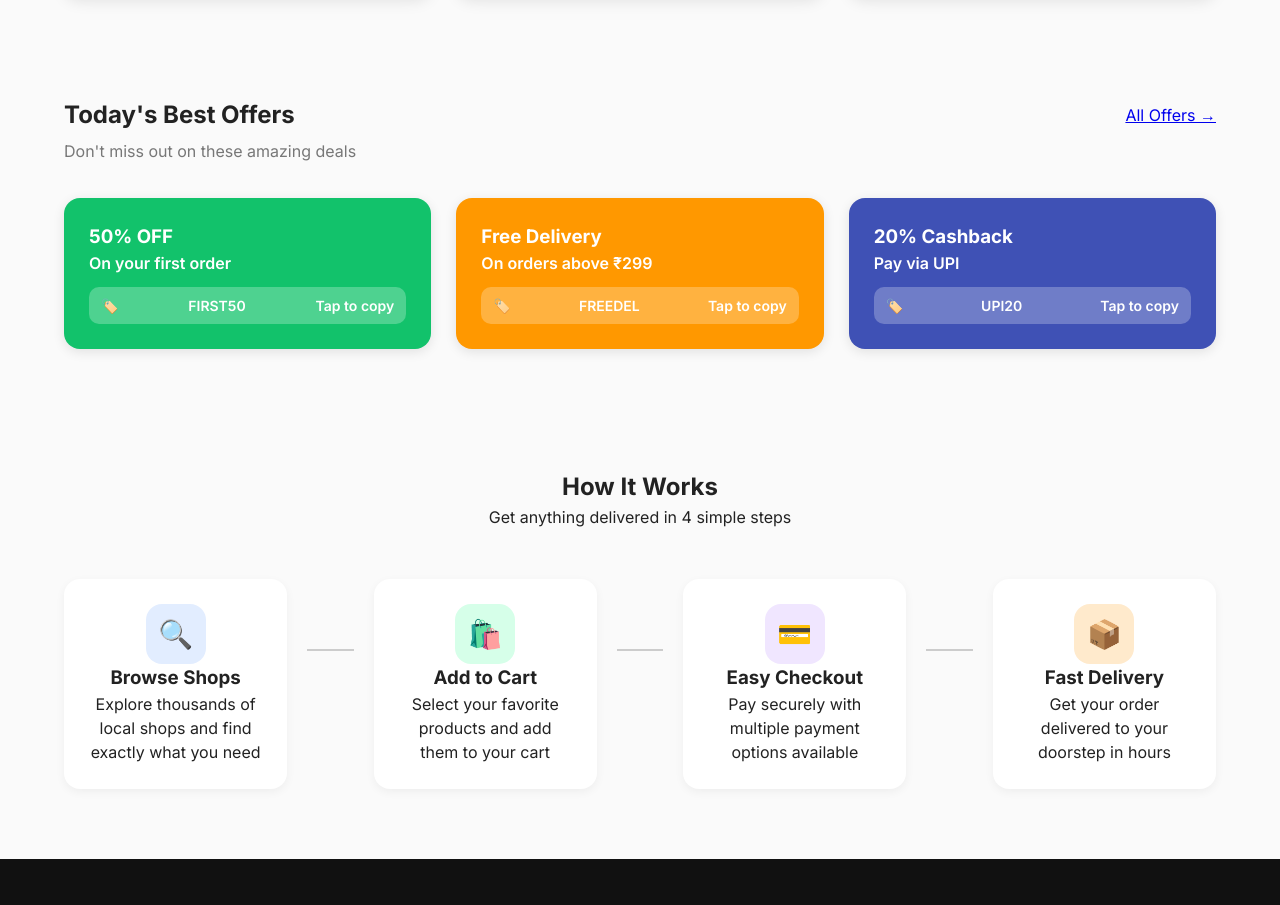
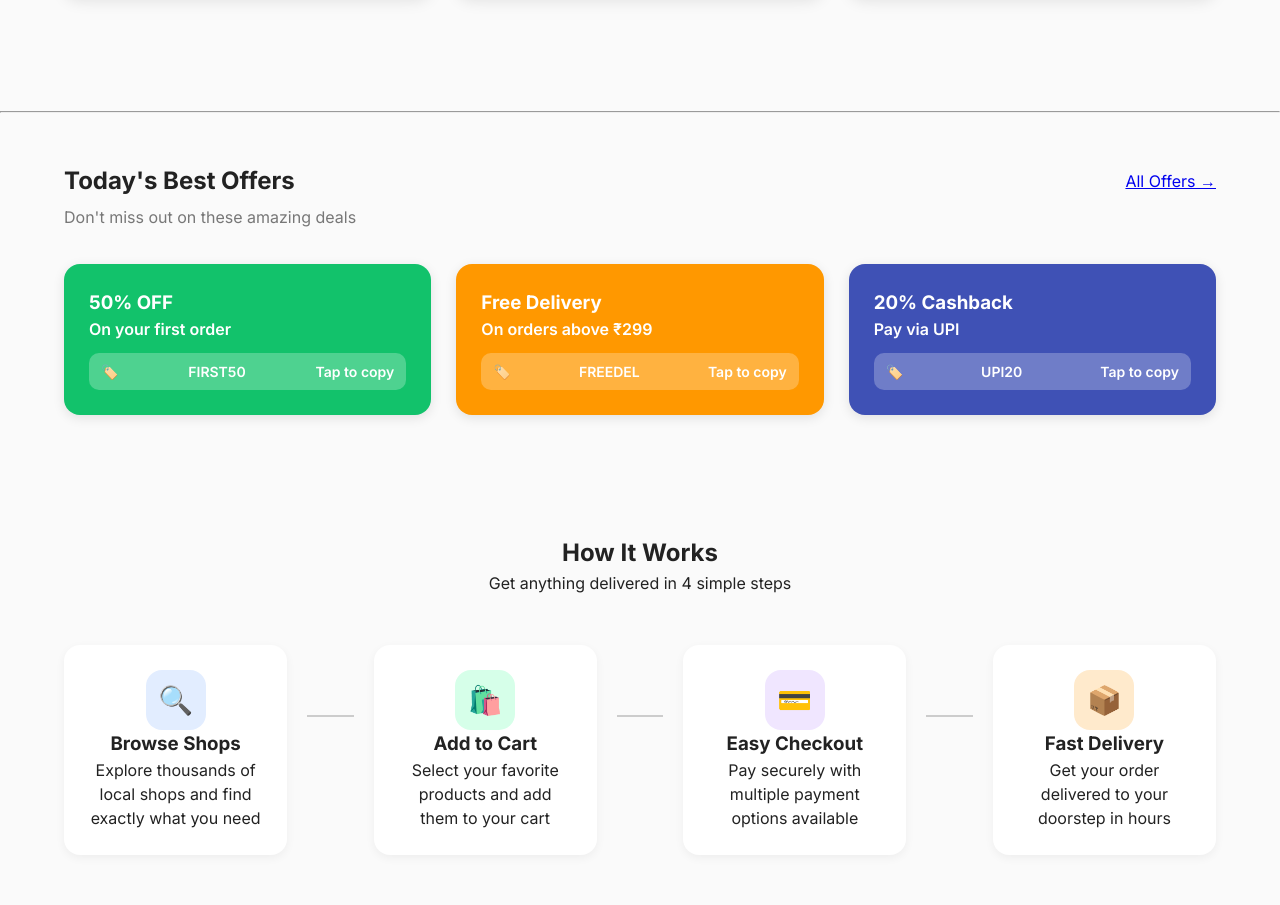
Before and after one commit to coding-project-hub/instant, a plain HTML site: page index.html in a window 1280 px wide. Shown: the part 2491-3396 px from the top of the page. Drawn offline with Linux system fonts and the light colour scheme; no server answers.

Commit message:
Update index.html

```diff
--- a/index.html
+++ b/index.html
@@ -682,90 +682,13 @@
 <!-- container-3 -->
 <div class="container-3" >
 
-    <!-- <section class="banner-section">
-    <button class="back-btn">← Back</button>
-
-    <div class="banner-img"></div>
-
-    <div class="restaurant-card">
-        <div class="left-info">
-            <img src="https://media.istockphoto.com/id/2163171014/photo/commercial-kitchen.jpg?s=2048x2048&w=is&k=20&c=QE2vkIR_NfHPoob2y_iF5dAbRwn6gnZVwB53NWfMEEs=" class="rest-logo">
-
-            <div class="details">
-                <h2 class="rest-title">
-                    QuickBite Kitchen
-                    <span class="open-badge">Open</span>
-                </h2>
-                <p class="rest-sub">Homestyle meals in minutes</p>
-
-                <div class="meta-row">
-                    <span class="meta-item">⏱ 20-30 min</span>
-                    <span class="meta-item">📍 0.8 km</span>
-                    <span class="meta-item">🚚 Free Delivery</span>
-                </div>
-
-                <span class="food-tag">Food</span>
-            </div>
-        </div>
-
-        <div class="rating-box">
-            ⭐ 4.7 <span class="reviews">(3,241 reviews)</span>
-        </div>
-    </div>
-</section>
-
-
-<section class="section-title">Main Course</section>
-
-<div class="menu-grid">
-    <div class="menu-card">
-        <img src="https://images.unsplash.com/photo-1707616954324-99c89a78a20d?q=80&w=1170&auto=format&fit=crop&ixlib=rb-4.1.0&ixid=M3wxMjA3fDB8MHxwaG90by1wYWdlfHx8fGVufDB8fHx8fA%3D%3D" class="menu-img">
-        <h3 class="menu-title">Butter Chicken Meal</h3>
-        <p class="menu-desc">Creamy butter chicken with naan</p>
-        <div class="menu-rating">⭐ 4 (0)</div>
-
-        <div class="price-row">
-            <span class="menu-price">₹249</span>
-            <button class="add-btn">+ Add</button>
-        </div>
-    </div>
-
-    <div class="menu-card">
-        <img src="https://media.istockphoto.com/id/1393066617/photo/veg-biryani.jpg?s=2048x2048&w=is&k=20&c=8GCQx9bM8jzakh7fd6lZKsp2riR5RZdhc84HGRecEV4=" class="menu-img">
-        <h3 class="menu-title">Veg Biryani</h3>
-        <p class="menu-desc">Aromatic vegetable biryani</p>
-        <div class="menu-rating">⭐ 4 (0)</div>
-
-        <div class="price-row">
-            <span class="menu-price">₹199</span>
-            <button class="add-btn">+ Add</button>
-        </div>
-    </div>
-</div>
-
-
-<section class="section-title">Desserts</section>
-
-<div class="menu-grid">
-    <div class="menu-card">
-        <img src="https://media.istockphoto.com/id/1130692246/photo/homemade-chocolate-brownies-shot-from-above.jpg?s=2048x2048&w=is&k=20&c=JAnlr9RsdNyXP-B8lXBXloNKA5PUpXqUxkRMfQRyVSg=" class="menu-img">
-        <h3 class="menu-title">Chocolate Brownie</h3>
-        <p class="menu-desc">Rich chocolate brownie</p>
-        <div class="menu-rating">⭐ 4 (0)</div>
-
-        <div class="price-row">
-            <span class="menu-price">₹149</span>
-            <button class="add-btn">+ Add</button>
-        </div>
-    </div>
-</div> -->
-
-
 </div>
 
 <div class="container-4" >
 
 </div>
+
+<hr class="hr-down" >
 
 <section class="offers-section">
   <div class="offers-header">
```
